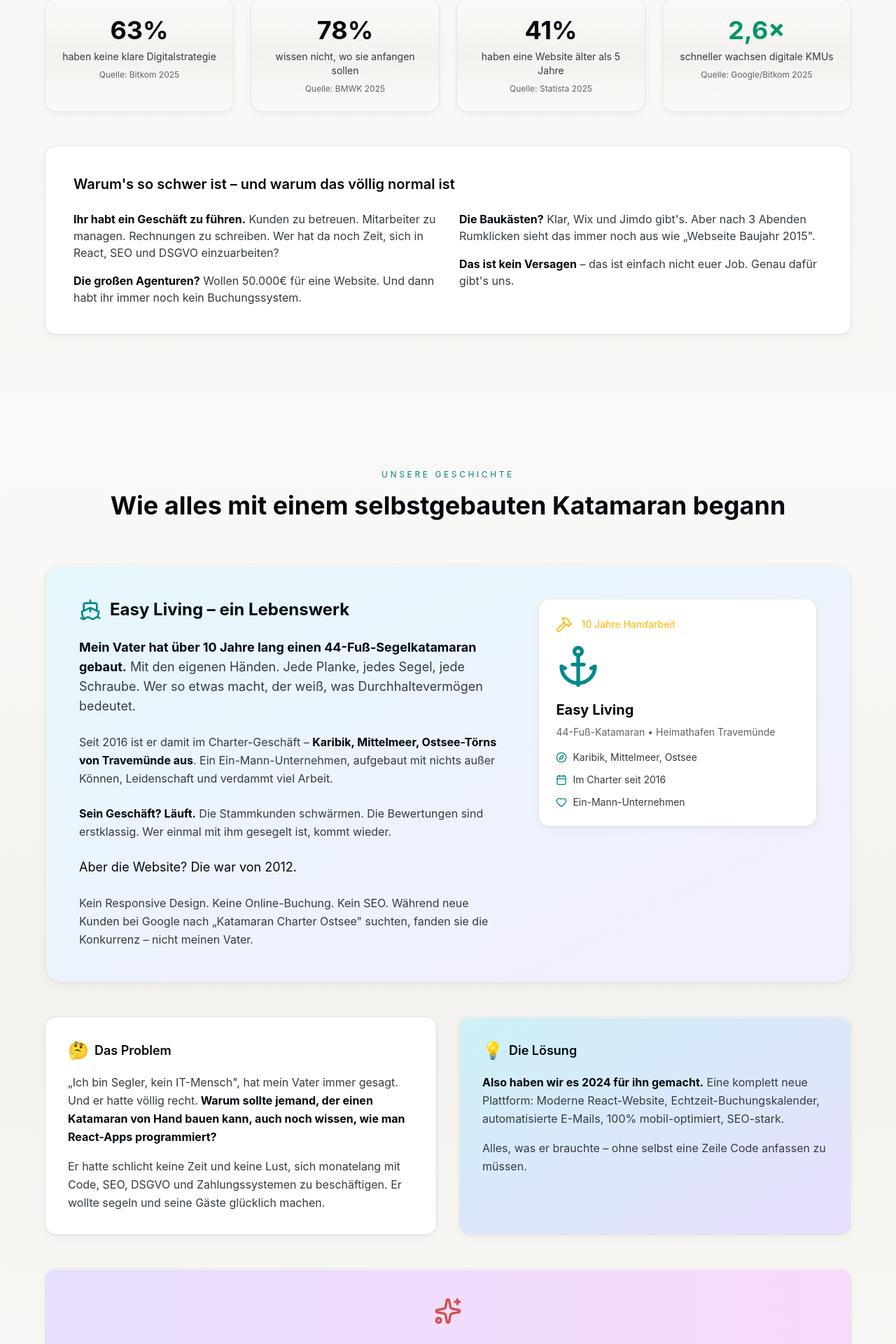
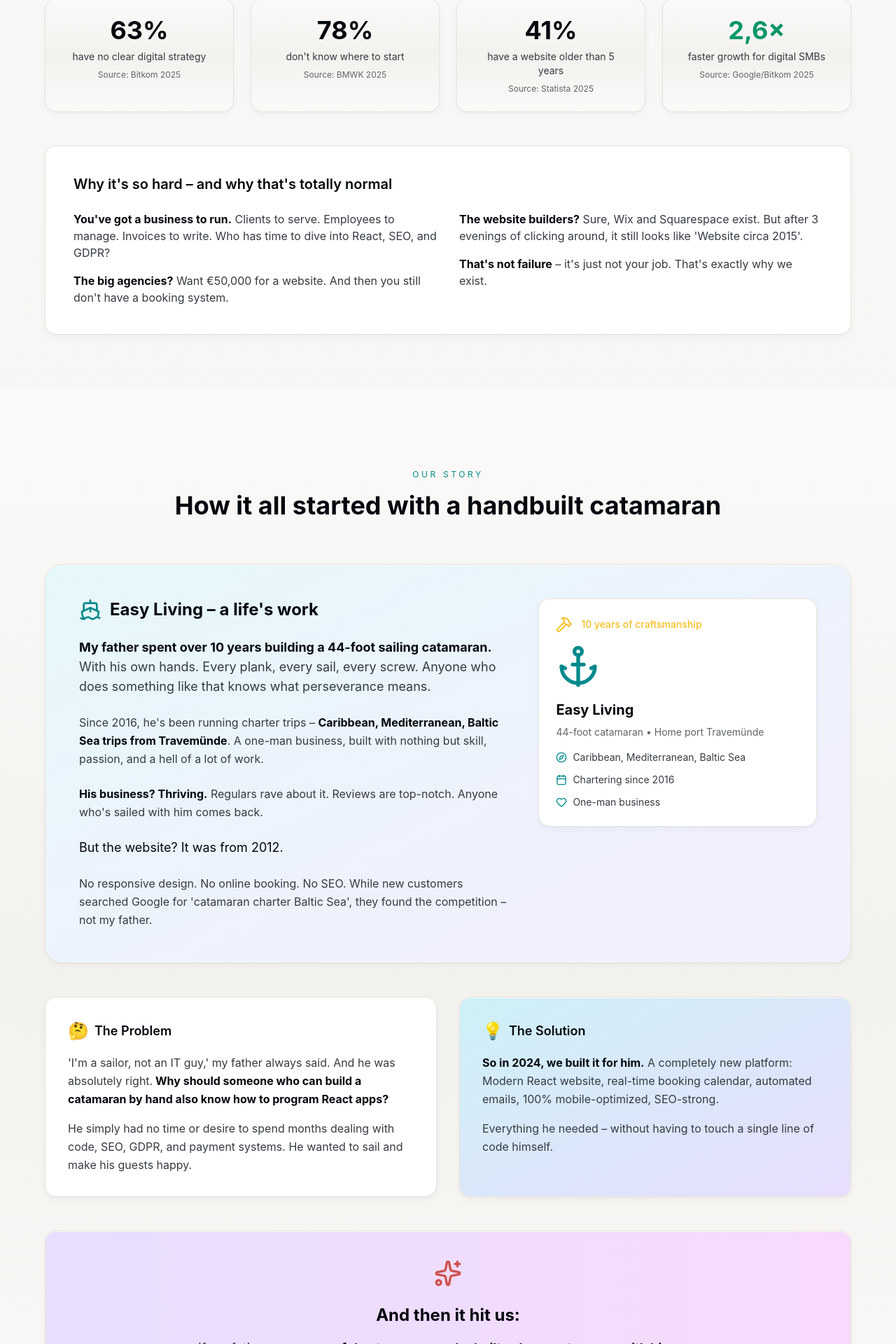
Before and after one commit to chulio115/Adaptify, a React (Create React App) app: page /ueber-uns in a window 1280 px wide. Shown: the part 820-2740 px from the top of the page at 70% size. Built offline with nearby package versions, Linux system fonts and the light colour scheme.

Commit message:
i18n: Complete Story section translation (Reality stats, WhyHard, Easy Living story, Problem/Solution)

```diff
--- a/src/i18n/locales/de.json
+++ b/src/i18n/locales/de.json
@@ -163,7 +163,76 @@
     "reality": {
       "badge": "Die Realität",
       "title": "Mal ehrlich: So sieht's aus im Mittelstand",
-      "subtitle": "Keine Panikmache – nur Fakten, die ihr wahrscheinlich selbst kennt."
+      "subtitle": "Keine Panikmache – nur Fakten, die ihr wahrscheinlich selbst kennt.",
+      "source": "Quelle",
+      "stats": {
+        "noStrategy": "haben keine klare Digitalstrategie",
+        "dontKnow": "wissen nicht, wo sie anfangen sollen",
+        "oldWebsite": "haben eine Website älter als 5 Jahre",
+        "fasterGrowth": "schneller wachsen digitale KMUs"
+      },
+      "whyHard": {
+        "title": "Warum's so schwer ist – und warum das völlig normal ist",
+        "business": {
+          "title": "Ihr habt ein Geschäft zu führen.",
+          "text": "Kunden zu betreuen. Mitarbeiter zu managen. Rechnungen zu schreiben. Wer hat da noch Zeit, sich in React, SEO und DSGVO einzuarbeiten?"
+        },
+        "agencies": {
+          "title": "Die großen Agenturen?",
+          "text": "Wollen 50.000€ für eine Website. Und dann habt ihr immer noch kein Buchungssystem."
+        },
+        "builders": {
+          "title": "Die Baukästen?",
+          "text": "Klar, Wix und Jimdo gibt's. Aber nach 3 Abenden Rumklicken sieht das immer noch aus wie Webseite Baujahr 2015."
+        },
+        "notFailure": {
+          "title": "Das ist kein Versagen",
+          "text": "– das ist einfach nicht euer Job. Genau dafür gibt's uns."
+        }
+      }
+    },
+    "story": {
+      "badge": "Unsere Geschichte",
+      "title": "Wie alles mit einem selbstgebauten Katamaran begann",
+      "easyLiving": {
+        "title": "Easy Living – ein Lebenswerk",
+        "built": "Mein Vater hat über 10 Jahre lang einen 44-Fuß-Segelkatamaran gebaut.",
+        "builtDesc": "Mit den eigenen Händen. Jede Planke, jedes Segel, jede Schraube. Wer so etwas macht, der weiß, was Durchhaltevermögen bedeutet.",
+        "charterIntro": "Seit 2016 ist er damit im Charter-Geschäft –",
+        "charterLocations": "Karibik, Mittelmeer, Ostsee-Törns von Travemünde aus",
+        "charterDesc": "Ein Ein-Mann-Unternehmen, aufgebaut mit nichts außer Können, Leidenschaft und verdammt viel Arbeit.",
+        "businessGood": "Sein Geschäft? Läuft.",
+        "businessDesc": "Die Stammkunden schwärmen. Die Bewertungen sind erstklassig. Wer einmal mit ihm gesegelt ist, kommt wieder.",
+        "butWebsite": "Aber die Website? Die war von 2012.",
+        "noSeo": "Kein Responsive Design. Keine Online-Buchung. Kein SEO. Während neue Kunden bei Google nach 'Katamaran Charter Ostsee' suchten, fanden sie die Konkurrenz – nicht meinen Vater."
+      },
+      "card": {
+        "yearsWork": "10 Jahre Handarbeit",
+        "specs": "44-Fuß-Katamaran • Heimathafen Travemünde",
+        "locations": "Karibik, Mittelmeer, Ostsee",
+        "since": "Im Charter seit 2016",
+        "oneMan": "Ein-Mann-Unternehmen"
+      },
+      "problem": {
+        "title": "Das Problem",
+        "text1": "'Ich bin Segler, kein IT-Mensch', hat mein Vater immer gesagt. Und er hatte völlig recht.",
+        "text1Bold": "Warum sollte jemand, der einen Katamaran von Hand bauen kann, auch noch wissen, wie man React-Apps programmiert?",
+        "text2": "Er hatte schlicht keine Zeit und keine Lust, sich monatelang mit Code, SEO, DSGVO und Zahlungssystemen zu beschäftigen. Er wollte segeln und seine Gäste glücklich machen."
+      },
+      "solution": {
+        "title": "Die Lösung",
+        "text1Bold": "Also haben wir es 2024 für ihn gemacht.",
+        "text1": "Eine komplett neue Plattform: Moderne React-Website, Echtzeit-Buchungskalender, automatisierte E-Mails, 100% mobil-optimiert, SEO-stark.",
+        "text2": "Alles, was er brauchte – ohne selbst eine Zeile Code anfassen zu müssen."
+      },
+      "realization": {
+        "title": "Und dann haben wir's kapiert:",
+        "text1": "Wenn mein Vater –",
+        "text1Bold": "ein erfolgreicher Unternehmer, der einen verdammten Katamaran mit eigenen Händen gebaut hat",
+        "text1End": "– bei der Digitalisierung Hilfe braucht...",
+        "question": "...wie viele andere Unternehmer da draußen stehen vor dem gleichen Problem?",
+        "answer": "Tausende? Zehntausende? Der gesamte deutsche Mittelstand?"
+      }
     },
     "mission": {
       "badge": "Unsere Mission",
--- a/src/i18n/locales/en.json
+++ b/src/i18n/locales/en.json
@@ -163,7 +163,76 @@
     "reality": {
       "badge": "Reality Check",
       "title": "Let's be honest: Here's what SMB looks like",
-      "subtitle": "No fear-mongering – just facts you probably know yourself."
+      "subtitle": "No fear-mongering – just facts you probably know yourself.",
+      "source": "Source",
+      "stats": {
+        "noStrategy": "have no clear digital strategy",
+        "dontKnow": "don't know where to start",
+        "oldWebsite": "have a website older than 5 years",
+        "fasterGrowth": "faster growth for digital SMBs"
+      },
+      "whyHard": {
+        "title": "Why it's so hard – and why that's totally normal",
+        "business": {
+          "title": "You've got a business to run.",
+          "text": "Clients to serve. Employees to manage. Invoices to write. Who has time to dive into React, SEO, and GDPR?"
+        },
+        "agencies": {
+          "title": "The big agencies?",
+          "text": "Want €50,000 for a website. And then you still don't have a booking system."
+        },
+        "builders": {
+          "title": "The website builders?",
+          "text": "Sure, Wix and Squarespace exist. But after 3 evenings of clicking around, it still looks like 'Website circa 2015'."
+        },
+        "notFailure": {
+          "title": "That's not failure",
+          "text": "– it's just not your job. That's exactly why we exist."
+        }
+      }
+    },
+    "story": {
+      "badge": "Our Story",
+      "title": "How it all started with a handbuilt catamaran",
+      "easyLiving": {
+        "title": "Easy Living – a life's work",
+        "built": "My father spent over 10 years building a 44-foot sailing catamaran.",
+        "builtDesc": "With his own hands. Every plank, every sail, every screw. Anyone who does something like that knows what perseverance means.",
+        "charterIntro": "Since 2016, he's been running charter trips –",
+        "charterLocations": "Caribbean, Mediterranean, Baltic Sea trips from Travemünde",
+        "charterDesc": "A one-man business, built with nothing but skill, passion, and a hell of a lot of work.",
+        "businessGood": "His business? Thriving.",
+        "businessDesc": "Regulars rave about it. Reviews are top-notch. Anyone who's sailed with him comes back.",
+        "butWebsite": "But the website? It was from 2012.",
+        "noSeo": "No responsive design. No online booking. No SEO. While new customers searched Google for 'catamaran charter Baltic Sea', they found the competition – not my father."
+      },
+      "card": {
+        "yearsWork": "10 years of craftsmanship",
+        "specs": "44-foot catamaran • Home port Travemünde",
+        "locations": "Caribbean, Mediterranean, Baltic Sea",
+        "since": "Chartering since 2016",
+        "oneMan": "One-man business"
+      },
+      "problem": {
+        "title": "The Problem",
+        "text1": "'I'm a sailor, not an IT guy,' my father always said. And he was absolutely right.",
+        "text1Bold": "Why should someone who can build a catamaran by hand also know how to program React apps?",
+        "text2": "He simply had no time or desire to spend months dealing with code, SEO, GDPR, and payment systems. He wanted to sail and make his guests happy."
+      },
+      "solution": {
+        "title": "The Solution",
+        "text1Bold": "So in 2024, we built it for him.",
+        "text1": "A completely new platform: Modern React website, real-time booking calendar, automated emails, 100% mobile-optimized, SEO-strong.",
+        "text2": "Everything he needed – without having to touch a single line of code himself."
+      },
+      "realization": {
+        "title": "And then it hit us:",
+        "text1": "If my father –",
+        "text1Bold": "a successful entrepreneur who built a damn catamaran with his own hands",
+        "text1End": "– needs help with digitalization...",
+        "question": "...how many other entrepreneurs out there are facing the same problem?",
+        "answer": "Thousands? Tens of thousands? The entire German SMB sector?"
+      }
     },
     "mission": {
       "badge": "Our Mission",
--- a/src/pages/UeberUns.jsx
+++ b/src/pages/UeberUns.jsx
@@ -164,10 +164,10 @@ export default function UeberUns() {
 
           <div className="grid sm:grid-cols-2 md:grid-cols-4 gap-6 mb-12">
             {[
-              { value: '63%', label: 'haben keine klare Digitalstrategie', source: 'Bitkom 2025' },
-              { value: '78%', label: 'wissen nicht, wo sie anfangen sollen', source: 'BMWK 2025' },
-              { value: '41%', label: 'haben eine Website älter als 5 Jahre', source: 'Statista 2025' },
-              { value: '2,6×', label: 'schneller wachsen digitale KMUs', source: 'Google/Bitkom 2025', highlight: true }
+              { value: '63%', labelKey: 'about.reality.stats.noStrategy', source: 'Bitkom 2025' },
+              { value: '78%', labelKey: 'about.reality.stats.dontKnow', source: 'BMWK 2025' },
+              { value: '41%', labelKey: 'about.reality.stats.oldWebsite', source: 'Statista 2025' },
+              { value: '2,6×', labelKey: 'about.reality.stats.fasterGrowth', source: 'Google/Bitkom 2025', highlight: true }
             ].map((stat, i) => (
               <div
                 key={i}
@@ -180,34 +180,29 @@ export default function UeberUns() {
                 <div className={`text-3xl md:text-4xl font-bold mb-2 ${stat.highlight ? 'text-emerald-400' : 'text-white'}`}>
                   {stat.value}
                 </div>
-                <p className="text-gray-300 text-sm mb-2">{stat.label}</p>
-                <p className="text-xs text-gray-600">Quelle: {stat.source}</p>
+                <p className="text-gray-300 text-sm mb-2">{t(stat.labelKey)}</p>
+                <p className="text-xs text-gray-600">{t('about.reality.source')}: {stat.source}</p>
               </div>
             ))}
           </div>
 
           <div className="bg-white/5 border border-white/10 rounded-2xl p-8 md:p-10">
-            <h3 className="text-xl font-semibold mb-6 text-white">Warum's so schwer ist – und warum das völlig normal ist</h3>
+            <h3 className="text-xl font-semibold mb-6 text-white">{t('about.reality.whyHard.title')}</h3>
             <div className="grid md:grid-cols-2 gap-8 text-gray-400">
               <div className="space-y-4">
                 <p>
-                  <strong className="text-white">Ihr habt ein Geschäft zu führen.</strong> Kunden zu betreuen.
-                  Mitarbeiter zu managen. Rechnungen zu schreiben. Wer hat da noch Zeit, sich in
-                  React, SEO und DSGVO einzuarbeiten?
+                  <strong className="text-white">{t('about.reality.whyHard.business.title')}</strong> {t('about.reality.whyHard.business.text')}
                 </p>
                 <p>
-                  <strong className="text-white">Die großen Agenturen?</strong> Wollen 50.000€ für eine Website.
-                  Und dann habt ihr immer noch kein Buchungssystem.
+                  <strong className="text-white">{t('about.reality.whyHard.agencies.title')}</strong> {t('about.reality.whyHard.agencies.text')}
                 </p>
               </div>
               <div className="space-y-4">
                 <p>
-                  <strong className="text-white">Die Baukästen?</strong> Klar, Wix und Jimdo gibt's.
-                  Aber nach 3 Abenden Rumklicken sieht das immer noch aus wie „Webseite Baujahr 2015".
+                  <strong className="text-white">{t('about.reality.whyHard.builders.title')}</strong> {t('about.reality.whyHard.builders.text')}
                 </p>
                 <p>
-                  <strong className="text-white">Das ist kein Versagen</strong> – das ist einfach nicht euer Job.
-                  Genau dafür gibt's uns.
+                  <strong className="text-white">{t('about.reality.whyHard.notFailure.title')}</strong> {t('about.reality.whyHard.notFailure.text')}
                 </p>
               </div>
             </div>
@@ -224,9 +219,9 @@ export default function UeberUns() {
       >
         <div className="max-w-6xl mx-auto">
           <div className="text-center mb-16">
-            <span className="text-xs uppercase tracking-[0.3em] text-cyan-400 mb-4 block">Unsere Geschichte</span>
+            <span className="text-xs uppercase tracking-[0.3em] text-cyan-400 mb-4 block">{t('about.story.badge')}</span>
             <h2 className="text-2xl md:text-4xl font-bold mb-4">
-              Wie alles mit einem selbstgebauten Katamaran begann
+              {t('about.story.title')}
             </h2>
           </div>
 
@@ -236,33 +231,27 @@ export default function UeberUns() {
               <div className="lg:col-span-3 space-y-6 text-gray-300 leading-relaxed">
                 <div className="flex items-center gap-3 mb-6">
                   <Ship className="w-8 h-8 text-cyan-400" />
-                  <h3 className="text-2xl font-bold text-white">Easy Living – ein Lebenswerk</h3>
+                  <h3 className="text-2xl font-bold text-white">{t('about.story.easyLiving.title')}</h3>
                 </div>
 
                 <p className="text-lg">
-                  <strong className="text-white">Mein Vater hat über 10 Jahre lang einen 44-Fuß-Segelkatamaran gebaut.</strong> Mit
-                  den eigenen Händen. Jede Planke, jedes Segel, jede Schraube. Wer so etwas macht,
-                  der weiß, was Durchhaltevermögen bedeutet.
+                  <strong className="text-white">{t('about.story.easyLiving.built')}</strong> {t('about.story.easyLiving.builtDesc')}
                 </p>
 
                 <p>
-                  Seit 2016 ist er damit im Charter-Geschäft – <strong className="text-white">Karibik, Mittelmeer,
-                  Ostsee-Törns von Travemünde aus</strong>. Ein Ein-Mann-Unternehmen, aufgebaut mit nichts außer
-                  Können, Leidenschaft und verdammt viel Arbeit.
+                  {t('about.story.easyLiving.charterIntro')} <strong className="text-white">{t('about.story.easyLiving.charterLocations')}</strong>. {t('about.story.easyLiving.charterDesc')}
                 </p>
 
                 <p>
-                  <strong className="text-white">Sein Geschäft? Läuft.</strong> Die Stammkunden schwärmen. Die Bewertungen sind
-                  erstklassig. Wer einmal mit ihm gesegelt ist, kommt wieder.
+                  <strong className="text-white">{t('about.story.easyLiving.businessGood')}</strong> {t('about.story.easyLiving.businessDesc')}
                 </p>
 
                 <p className="text-lg text-white">
-                  Aber die Website? Die war von 2012.
+                  {t('about.story.easyLiving.butWebsite')}
                 </p>
 
                 <p>
-                  Kein Responsive Design. Keine Online-Buchung. Kein SEO. Während neue Kunden bei Google
-                  nach „Katamaran Charter Ostsee" suchten, fanden sie die Konkurrenz – nicht meinen Vater.
+                  {t('about.story.easyLiving.noSeo')}
                 </p>
               </div>
 
@@ -270,25 +259,25 @@ export default function UeberUns() {
                 <div className="bg-[#0a0a0a] border border-white/10 rounded-2xl p-6 sticky top-28">
                   <div className="flex items-center gap-3 mb-4">
                     <Hammer className="w-6 h-6 text-amber-400" />
-                    <span className="text-sm font-medium text-amber-400">10 Jahre Handarbeit</span>
+                    <span className="text-sm font-medium text-amber-400">{t('about.story.card.yearsWork')}</span>
                   </div>
 
                   <Anchor className="w-16 h-16 text-cyan-400 mb-4" />
                   <h4 className="text-xl font-bold mb-2">Easy Living</h4>
-                  <p className="text-gray-500 text-sm mb-4">44-Fuß-Katamaran • Heimathafen Travemünde</p>
+                  <p className="text-gray-500 text-sm mb-4">{t('about.story.card.specs')}</p>
 
                   <div className="space-y-3 text-sm">
                     <div className="flex items-center gap-2 text-gray-400">
                       <Compass className="w-4 h-4 text-cyan-400" />
-                      <span>Karibik, Mittelmeer, Ostsee</span>
+                      <span>{t('about.story.card.locations')}</span>
                     </div>
                     <div className="flex items-center gap-2 text-gray-400">
                       <Calendar className="w-4 h-4 text-cyan-400" />
-                      <span>Im Charter seit 2016</span>
+                      <span>{t('about.story.card.since')}</span>
                     </div>
                     <div className="flex items-center gap-2 text-gray-400">
                       <Heart className="w-4 h-4 text-cyan-400" />
-                      <span>Ein-Mann-Unternehmen</span>
+                      <span>{t('about.story.card.oneMan')}</span>
                     </div>
                   </div>
                 </div>
@@ -300,30 +289,26 @@ export default function UeberUns() {
           <div className="grid md:grid-cols-2 gap-8 mb-12">
             <div className="bg-white/5 border border-white/10 rounded-2xl p-8">
               <h4 className="text-lg font-semibold mb-4 text-white flex items-center gap-2">
-                <span className="text-2xl">🤔</span> Das Problem
+                <span className="text-2xl">🤔</span> {t('about.story.problem.title')}
               </h4>
               <p className="text-gray-400 leading-relaxed">
-                „Ich bin Segler, kein IT-Mensch", hat mein Vater immer gesagt. Und er hatte völlig recht.
-                <strong className="text-white"> Warum sollte jemand, der einen Katamaran von Hand bauen kann,
-                auch noch wissen, wie man React-Apps programmiert?</strong>
+                {t('about.story.problem.text1')}
+                <strong className="text-white"> {t('about.story.problem.text1Bold')}</strong>
               </p>
               <p className="text-gray-400 mt-4 leading-relaxed">
-                Er hatte schlicht keine Zeit und keine Lust, sich monatelang mit Code, SEO, DSGVO und
-                Zahlungssystemen zu beschäftigen. Er wollte segeln und seine Gäste glücklich machen.
+                {t('about.story.problem.text2')}
               </p>
             </div>
 
             <div className="bg-gradient-to-br from-cyan-500/20 to-violet-500/20 border border-cyan-500/30 rounded-2xl p-8">
               <h4 className="text-lg font-semibold mb-4 text-white flex items-center gap-2">
-                <span className="text-2xl">💡</span> Die Lösung
+                <span className="text-2xl">💡</span> {t('about.story.solution.title')}
               </h4>
               <p className="text-gray-300 leading-relaxed">
-                <strong className="text-white">Also haben wir es 2024 für ihn gemacht.</strong> Eine komplett
-                neue Plattform: Moderne React-Website, Echtzeit-Buchungskalender,
-                automatisierte E-Mails, 100% mobil-optimiert, SEO-stark.
+                <strong className="text-white">{t('about.story.solution.text1Bold')}</strong> {t('about.story.solution.text1')}
               </p>
               <p className="text-gray-300 mt-4 leading-relaxed">
-                Alles, was er brauchte – ohne selbst eine Zeile Code anfassen zu müssen.
+                {t('about.story.solution.text2')}
               </p>
             </div>
           </div>
@@ -331,16 +316,15 @@ export default function UeberUns() {
           {/* Erkenntnis */}
           <div className="bg-gradient-to-r from-violet-500/20 to-fuchsia-500/20 border border-violet-500/30 rounded-2xl p-8 md:p-10 text-center">
             <Sparkles className="w-10 h-10 text-violet-400 mx-auto mb-6" />
-            <h3 className="text-xl md:text-2xl font-bold mb-4">Und dann haben wir's kapiert:</h3>
+            <h3 className="text-xl md:text-2xl font-bold mb-4">{t('about.story.realization.title')}</h3>
             <p className="text-lg text-gray-300 max-w-3xl mx-auto leading-relaxed">
-              Wenn mein Vater – <strong className="text-white">ein erfolgreicher Unternehmer, der einen verdammten
-              Katamaran mit eigenen Händen gebaut hat</strong> – bei der Digitalisierung Hilfe braucht...
+              {t('about.story.realization.text1')} <strong className="text-white">{t('about.story.realization.text1Bold')}</strong> {t('about.story.realization.text1End')}
             </p>
             <p className="text-xl text-white mt-6 font-semibold">
-              ...wie viele andere Unternehmer da draußen stehen vor dem gleichen Problem?
+              {t('about.story.realization.question')}
             </p>
             <p className="text-gray-400 mt-4">
-              Tausende? Zehntausende? Der gesamte deutsche Mittelstand?
+              {t('about.story.realization.answer')}
             </p>
           </div>
         </div>
```
